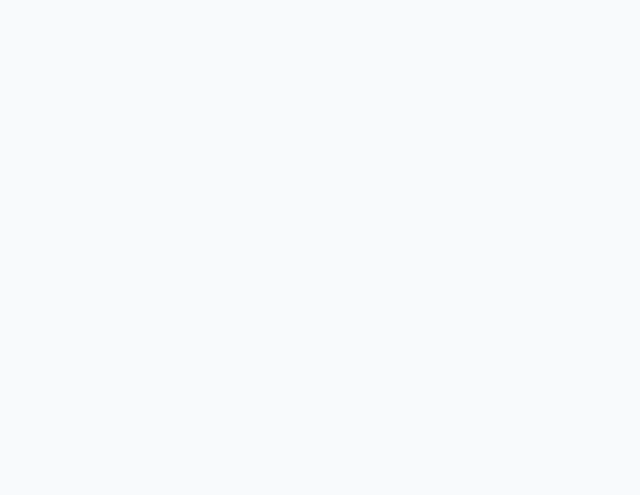
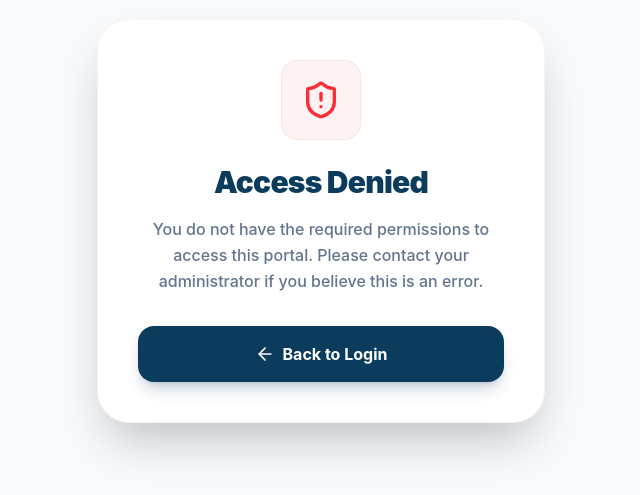
Before and after one commit to phanindrapani/Employee-Management, a React app in the folder employee/: page /unauthorized in a window 1280 px wide. Before the commit this address had no page. Shown: the part 179-674 px from the top of the page, without its empty margins (319-959 px from the left). Built offline with nearby package versions, Linux system fonts and the light colour scheme; no server answers; the HTML template or start-up script is replaced by a standard one.

Commit message:
feat(employee): implement dynamic environment configuration and portal switching

```diff
--- a/employee/src/App.jsx
+++ b/employee/src/App.jsx
@@ -9,12 +9,17 @@ import LeaveHistory from './pages/Employee/LeaveHistory';
 import HolidayCalendar from './pages/Employee/HolidayCalendar';
 import Notifications from './pages/Employee/Notifications';
 import ChangePassword from './pages/ChangePassword';
+import Unauthorized from './pages/Unauthorized';
 
-const PrivateRoute = ({ children }) => {
+const PrivateRoute = ({ children, allowedRoles = [] }) => {
   const { user, loading } = useAuth();
 
   if (loading) return <div>Loading...</div>;
   if (!user) return <Navigate to="/login" />;
+
+  if (allowedRoles.length > 0 && !allowedRoles.includes(user.role)) {
+    return <Navigate to="/unauthorized" />;
+  }
 
   return children;
 };
@@ -25,9 +30,10 @@ function App() {
       <Router>
         <Routes>
           <Route path="/login" element={<Login />} />
+          <Route path="/unauthorized" element={<Unauthorized />} />
 
           <Route path="/" element={
-            <PrivateRoute>
+            <PrivateRoute allowedRoles={['employee', 'team-lead']}>
               <DashboardLayout />
             </PrivateRoute>
           }>
--- a/employee/src/api.js
+++ b/employee/src/api.js
@@ -1,7 +1,8 @@
 import axios from 'axios';
+import { API_BASE_URL } from './config';
 
 const API = axios.create({
-    baseURL: 'http://localhost:5000/api',
+    baseURL: API_BASE_URL,
 });
 
 // Add a request interceptor to include JWT token
--- a/employee/src/components/Layout/Sidebar.jsx
+++ b/employee/src/components/Layout/Sidebar.jsx
@@ -1,6 +1,7 @@
 import React from 'react';
 import { NavLink } from 'react-router-dom';
 import { useAuth } from '../../context/AuthContext';
+import { TEAM_PORTAL_URL } from '../../config';
 import {
     Home,
     KeyRound,
@@ -8,11 +9,12 @@ import {
     FilePlus2,
     History,
     Calendar,
-    Bell
+    Bell,
+    LayoutTemplate
 } from 'lucide-react';
 
 const Sidebar = () => {
-    const { logout } = useAuth();
+    const { user, logout } = useAuth();
 
     const navItems = [
         { name: 'Dashboard', path: '/', icon: Home },
@@ -47,6 +49,19 @@ const Sidebar = () => {
                         </div>
                     </NavLink>
                 ))}
+
+                {/* Switch to Team Portal for Team Leads */}
+                {user?.role === 'team-lead' && (
+                    <button
+                        onClick={() => window.location.href = TEAM_PORTAL_URL}
+                        className="flex items-center justify-between px-3 py-2.5 rounded-lg transition-all w-full mt-4 bg-[#63C132]/10 text-[#63C132] font-bold border border-[#63C132]/20 hover:bg-[#63C132] hover:text-white group"
+                    >
+                        <div className="flex items-center gap-3">
+                            <LayoutTemplate size={20} className="group-hover:scale-110 transition-transform" />
+                            Switch to Team Portal
+                        </div>
+                    </button>
+                )}
             </nav>
 
             <div className="p-4 border-t border-[#1A4B6D]">
--- /dev/null
+++ b/employee/src/config.js
@@ -0,0 +1,3 @@
+export const API_BASE_URL = import.meta.env.VITE_API_BASE_URL || 'http://localhost:5000/api';
+export const TEAM_PORTAL_URL = import.meta.env.VITE_TEAM_PORTAL_URL || 'http://localhost:5175';
+export const EMPLOYEE_PORTAL_URL = import.meta.env.VITE_EMPLOYEE_PORTAL_URL || 'http://localhost:5174';
--- /dev/null
+++ b/employee/src/pages/Unauthorized.jsx
@@ -0,0 +1,32 @@
+import React from 'react';
+import { useNavigate } from 'react-router-dom';
+import { ShieldAlert, ArrowLeft } from 'lucide-react';
+
+const Unauthorized = () => {
+    const navigate = useNavigate();
+
+    return (
+        <div className="min-h-screen bg-slate-50 flex items-center justify-center p-6 text-[#0B3C5D]">
+            <div className="max-w-md w-full bg-white rounded-[32px] shadow-2xl p-10 text-center border border-slate-100">
+                <div className="w-20 h-20 bg-red-50 rounded-2xl flex items-center justify-center mx-auto mb-6 text-red-500 border border-red-100">
+                    <ShieldAlert size={40} />
+                </div>
+
+                <h1 className="text-3xl font-black mb-4 tracking-tight">Access Denied</h1>
+                <p className="text-slate-500 font-medium mb-8 leading-relaxed">
+                    You do not have the required permissions to access this portal. Please contact your administrator if you believe this is an error.
+                </p>
+
+                <button
+                    onClick={() => navigate('/login')}
+                    className="flex items-center justify-center gap-2 w-full px-6 py-4 bg-[#0B3C5D] text-white font-bold rounded-2xl hover:bg-[#1A4B6D] transition-all transform hover:scale-[1.02] shadow-lg shadow-[#0B3C5D]/20"
+                >
+                    <ArrowLeft size={20} />
+                    Back to Login
+                </button>
+            </div>
+        </div>
+    );
+};
+
+export default Unauthorized;
```
